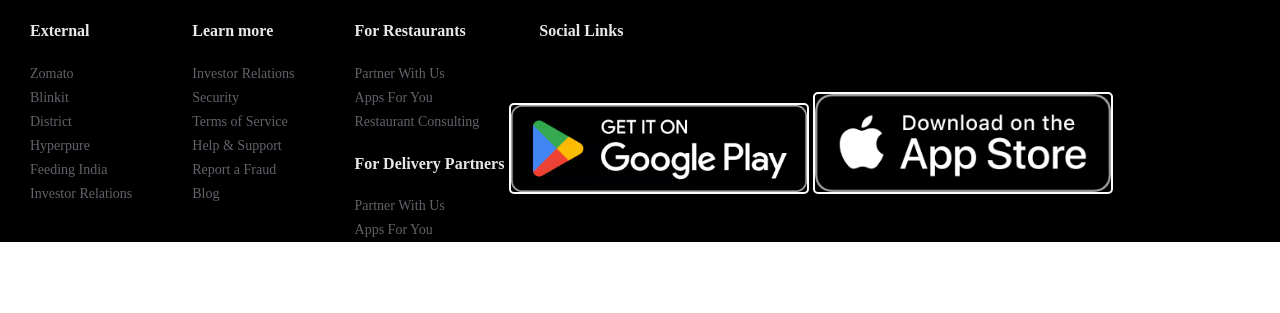
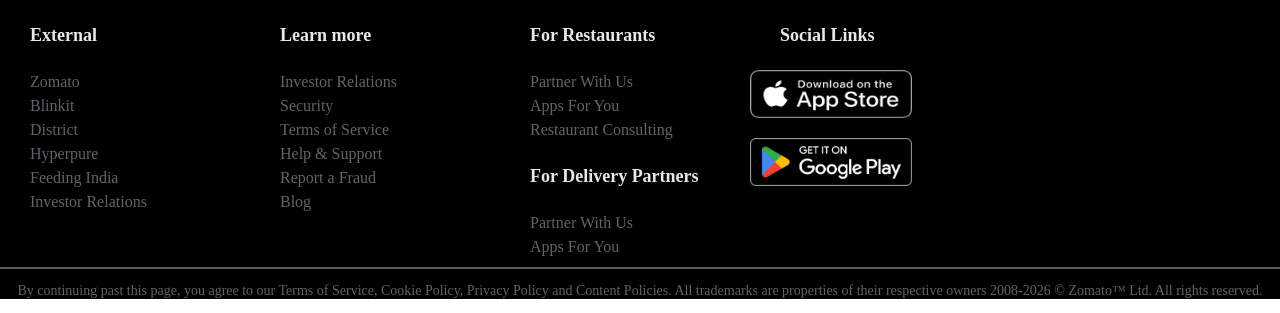
Before and after one commit to mounika251998/zamato-layout, a plain HTML site: page design.html in a window 1280 px wide. Shown: the part 875-1188 px from the top of the page. Before the commit the page ends 1142 px from the top, so only its background shows below. Drawn offline with Linux system fonts and the light colour scheme.

Commit message:
update the doc

```diff
--- a/design.html
+++ b/design.html
@@ -2,7 +2,7 @@
 <html>
 
 <head>
-    <title>zomato layout </title>
+    <title>Zomato layout </title>
 
     <link rel="stylesheet" href="/style2.css">
 </head>
@@ -43,7 +43,7 @@
     <!--  footer -->
 
     <div class="footer-part">
-        <footer>
+        <footer >
             <div>
                 <img src="images/img.avif" class="logo">
             </div>
@@ -74,7 +74,7 @@
             </div>
 
 
-            <div>
+            <div class="footer-text">
                 <h4 class="sub-head">Learn more</h4>
                 <div>
                     <div>
@@ -99,7 +99,7 @@
                 </div>
             </div>
 
-            <div>
+            <div class="footer-text">
                 <div>
                     <h4 class="sub-head">For Restaurants</h4>
                     <div>
@@ -133,9 +133,10 @@
             </div>
             <div >
                 <h4 class="sub-head">Social Links</h4>
-                <div >
-                    <img src="btn2.avif" class="button1">
-                    <img src="images/btn1.avif" class="button1">
+                <div class="box" >
+                    <img src="images/btn1.avif" class="btn2">
+                    <img src="btn2.avif" class="btn1">
+
                 </div>
             </div>
 
@@ -145,8 +146,16 @@
 
 </div>  -->
 </div>
+<hr style="border: 0.25px solid rgb(98 89 106);">
+  <div>
+<p class=" text">By continuing past this page, you agree to our Terms of Service, Cookie Policy, Privacy Policy and Content Policies. All trademarks are properties of their respective owners
+2008-2026 © Zomato™ Ltd. All rights reserved.</p>
+
+</div>
         </footer>
+
     </div>
+
 
 </body>
 
--- a/style2.css
+++ b/style2.css
@@ -99,6 +99,8 @@
 
 .footer-text {
     color: rgb(98 98 106);
+    display: block;
+    flex-basis: 250px;
 
 
 }
@@ -107,15 +109,16 @@
 .sub-head {
     color: rgb(232 232 232);
     padding-left: 30px;
-
+    font-size: 18px;
 }
 
 .color,
 .color2 {
     color: rgb(98 98 106);
     padding: 30px;
-    font-size: 14px;
+    font-size: 16px;
 }
+
 
 .text-gap {
     margin-top: 10px;
@@ -127,6 +130,7 @@
     text-decoration: none;
     line-height: 1.5rem;
 }
+
 /* .btn{
     display:block;
     flex-direction: column;
@@ -137,3 +141,21 @@
 
 
 }  */
+.box {
+    display: flex;
+    flex-direction: column;
+    gap: 20px;
+}
+
+.btn1,
+.btn2 {
+
+    height: 48px;
+    width: auto;
+}
+
+.text {
+    color: rgb(98 98 106);
+    text-align: center;
+    font-size: 14px;
+}
```
